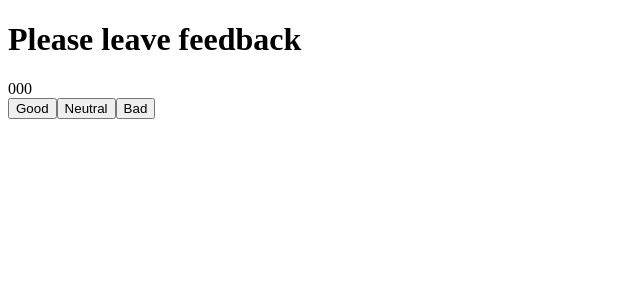
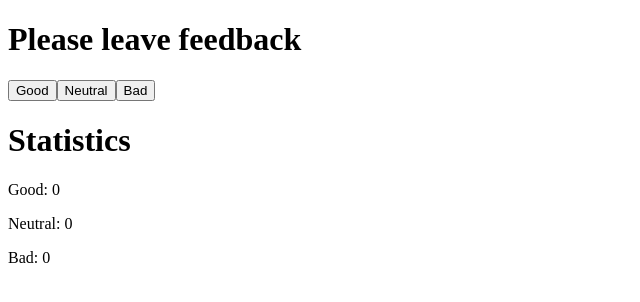
Before and after one commit to vitaliilatka/feedback-react, a React (Create React App) app: page / in a window 1280 px wide. Shown: the top 302 px of the page, without its empty margins (0-640 px from the left). Built offline with nearby package versions, Linux system fonts and the light colour scheme; the HTML template or start-up script is replaced by a standard one.

Commit message:
added statistics counters

```diff
--- a/src/components/Counter/Counter.jsx
+++ b/src/components/Counter/Counter.jsx
@@ -1,7 +1,10 @@
 import React from "react";
 import "./Counter.module.css";
 import Controls from "./Controls";
-import Value from "./Value";
+// import Value from "./Value";
+import CountGoodFeedback from "../Statistics/CountGoodFeedback";
+import CountNeutralFeedback from "../Statistics/CountNeutralFeedback";
+import CountBadFeedback from "../Statistics/CountBadFeedback";
 
 class Counter extends React.Component {
   static defaultProps = {
@@ -35,17 +38,17 @@ class Counter extends React.Component {
   render() {
     return (
       <div className="Counter">
-        <span className="Counter__GoodValue">{this.state.goodValue}</span>
-        <span className="Counter__NeutralValue">{this.state.neutralValue}</span>
-        <span className="Counter__BadValue">{this.state.badValue}</span>
-
-        <Value value={this.state.value} />
-
         <Controls
           onGoodFeedback={this.handleGoodFeedback}
           onNeutralFeedback={this.handleNeutralFeedback}
           onBadFeedback={this.handleBadFeedback}
         />
+
+        <h1>Statistics</h1>
+        <CountGoodFeedback value={this.state.goodValue} />
+        <CountNeutralFeedback value={this.state.neutralValue} />
+        <CountBadFeedback value={this.state.badValue} />
+        {/* <Value value={this.state.value} /> */}
       </div>
     );
   }
--- a/src/components/Counter/Value.js
+++ b/src/components/Counter/Value.js
@@ -1,7 +1,5 @@
 import React from "react";
 
-const Value = ({ value }) => (
-  <span className="Counter__GoodValue">{value}</span>
-);
+const Value = ({ value }) => <p className="Counter__GoodValue">{value}</p>;
 
 export default Value;
--- /dev/null
+++ b/src/components/Statistics/CountBadFeedback.jsx
@@ -0,0 +1,7 @@
+import React from "react";
+
+const CountBadFeedback = ({ value }) => (
+  <p className="Counter__BadValue">Bad: {value}</p>
+);
+
+export default CountBadFeedback;
--- /dev/null
+++ b/src/components/Statistics/CountGoodFeedback.jsx
@@ -0,0 +1,7 @@
+import React from "react";
+
+const CountGoodFeedback = ({ value }) => (
+  <p className="Counter__GoodValue">Good: {value}</p>
+);
+
+export default CountGoodFeedback;
--- /dev/null
+++ b/src/components/Statistics/CountNeutralFeedback.jsx
@@ -0,0 +1,7 @@
+import React from "react";
+
+const CountNeutralFeedback = ({ value }) => (
+  <p className="Counter__NeutralValue">Neutral: {value}</p>
+);
+
+export default CountNeutralFeedback;
```
Also changed, not shown: src/components/Statistics/CountTotalFeedback.jsx (added, +12 -0 lines), src/components/Statistics/CountPositiveFeedbackPercentage.jsx (added).
